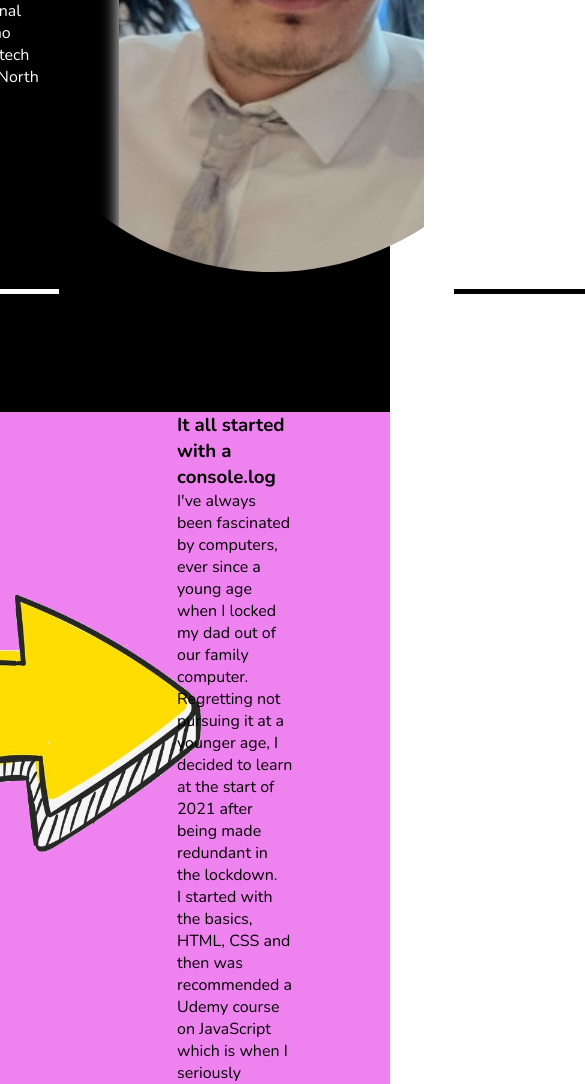
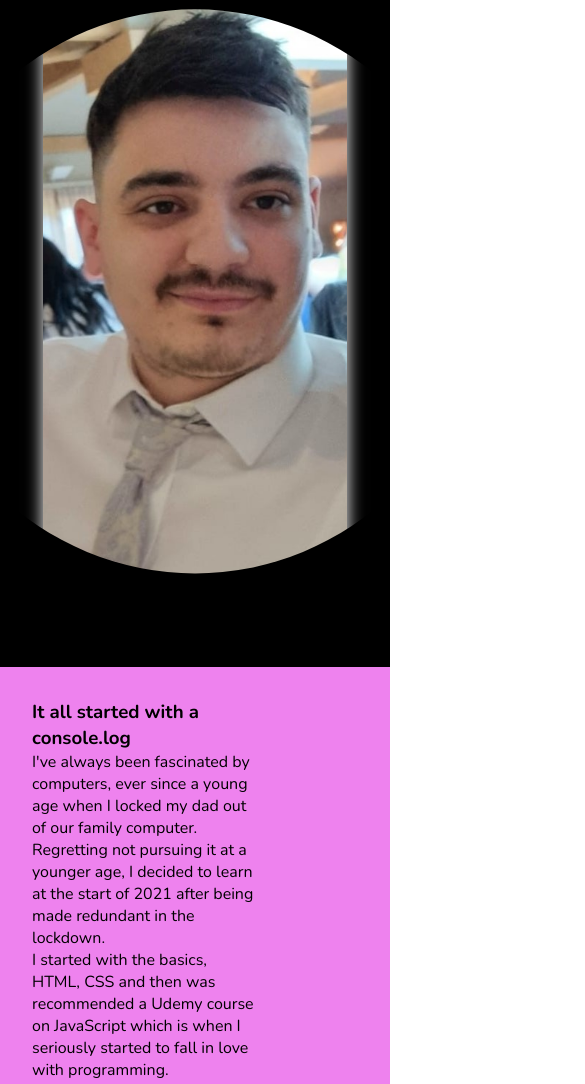
Before and after one commit to Shutt90/Portfoliov3, a website: page index.html in a window 390 px wide. Shown: the part 432-1516 px from the top of the page, 585 px wide, since content can reach past the window. Drawn offline with nearby package versions, Linux system fonts and the light colour scheme.

Commit message:
Responsive done for about and skills section

```diff
--- a/scss/partials/_responsive.scss
+++ b/scss/partials/_responsive.scss
@@ -0,0 +1,70 @@
+@media (max-width: 1200px) {
+    .margin {
+        width: calc(100% - 50px);
+    }
+}
+
+@media (max-width: 980px) {
+    .margin {
+        width: calc(100% - 30px);
+    }
+
+    .about {
+        height: auto;
+    }
+
+    .skills {
+        height: auto;
+
+        &-container {
+            &-text {
+                margin: 2rem 2rem;
+                width: 100%;
+            }
+
+            &__box {
+                padding-bottom: 5rem;
+
+                &__skill-left {
+                    margin-left: 0;
+                }
+
+                &__skill-right {
+                    margin-right: 0;
+                }
+            }
+        }
+    }
+
+    .project {
+        height: auto;
+    }
+
+}
+
+@media (max-width: 768px) {
+    .margin {
+        width: calc(100% - 15px);
+    }
+
+    .about {
+        flex-direction: column;
+    }
+
+    .skills {
+        &__box {
+            width: 50%;
+        }
+        &-arrow {
+            display: none;
+
+        }
+    }
+
+}
+
+@media (max-width: 480px) {
+    .margin {
+        width: 100%;
+    }
+}
--- a/scss/partials/_skills.scss
+++ b/scss/partials/_skills.scss
@@ -18,7 +18,6 @@
         flex-wrap: wrap;
         justify-content: center;
         align-items: center;
-        margin: auto auto;
         height: 100%;
         z-index: 2;
 
```
Also changed, not shown: scss/master.css, 1 other file.
